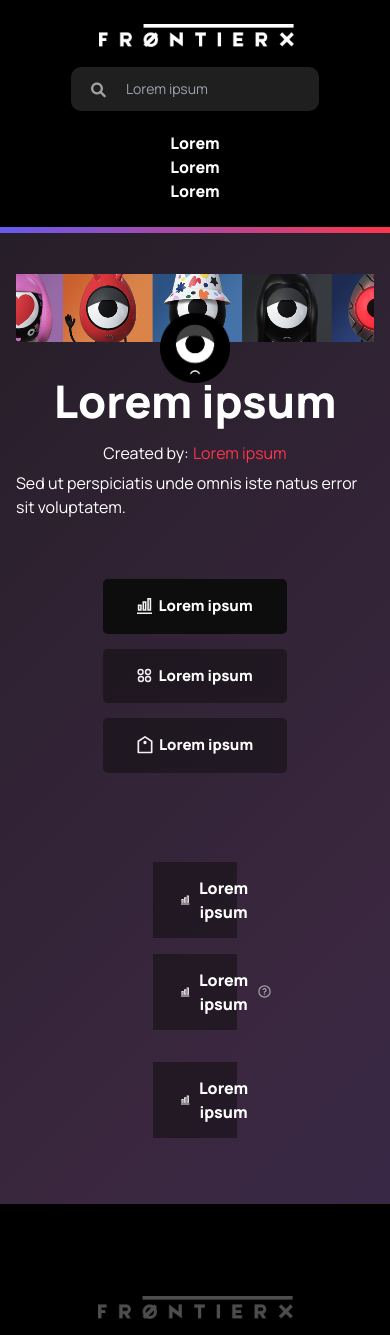
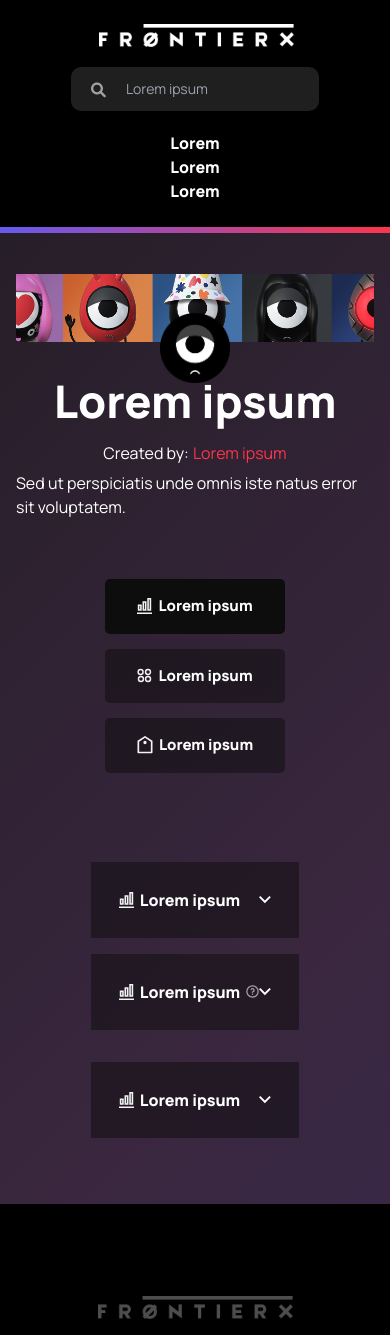
Before and after one commit to wojciechnowaczyk/Frontierx, a Next.js app: page / in a window 390 px wide. Shown: the top 1335 px of the page. Built offline with nearby package versions, Linux system fonts and the light colour scheme.

Commit message:
Tabs rwd was fixed

```diff
--- a/components/ButtonsRow.js
+++ b/components/ButtonsRow.js
@@ -9,7 +9,7 @@ const ButtonsRow = ({ activeTab, setActiveTab }) => {
     return (
       <button
         onClick={() => setActiveTab(id)}
-        className={`justify-center items-center mb-[15px] md:mb-0 py-4 px-8 w-[11.5rem] h-[3.125] flex text-white rounded-[5px] ${
+        className={`justify-center items-center mb-[15px] md:mb-0 py-4 px-8 md:w-[11.5rem] h-[3.125] flex text-white rounded-[5px] ${
           activeTab === id ? "bg-codGray" : "bg-codGrayInActive"
         }`}
       >
--- a/components/TabsSection/Tab1Content.js
+++ b/components/TabsSection/Tab1Content.js
@@ -12,7 +12,7 @@ import Tab1Icon from "../../images/Tab1Icon";
 const Tab1Content = () => {
   const [activeCard, setActiveCard] = useState("");
   return (
-    <div className="grid max-w-[40%] sm:max-w-full grid-cols-1 xl:grid-cols-2  gap-4">
+    <div className="grid  sm:max-w-full grid-cols-1 xl:grid-cols-2  gap-4">
       <Box icon={<Tab1Icon />}>
         <div className="pr-[92px]">
           <p>{en.contentTab}</p>
```
